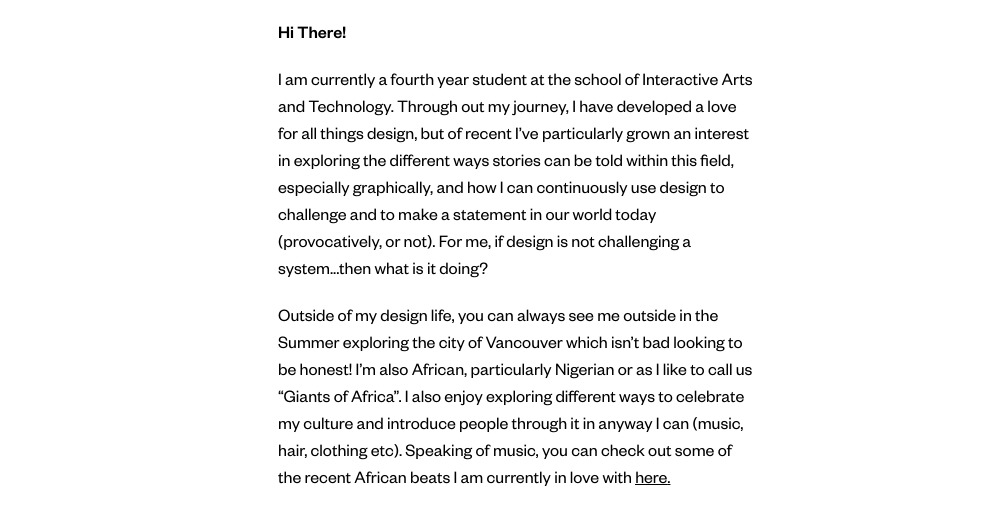
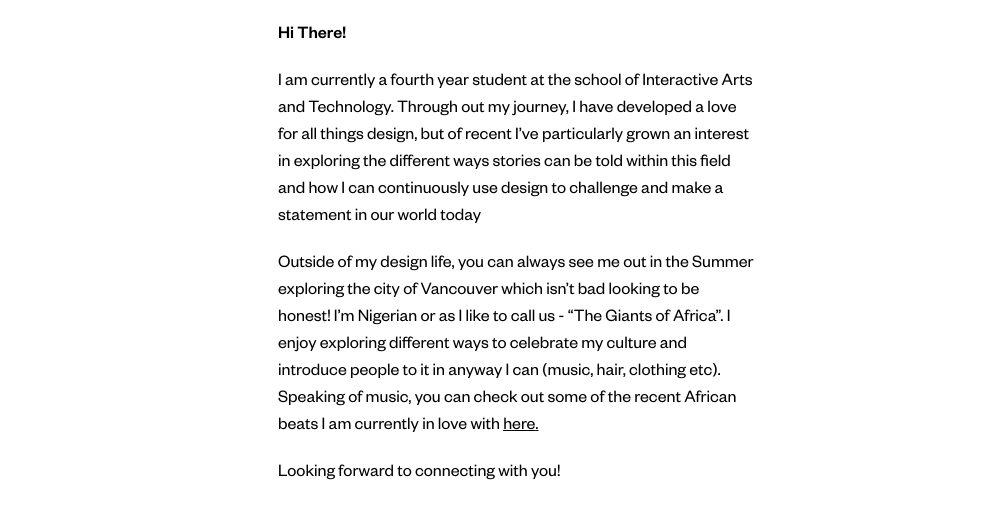
Before and after one commit to claret2002/portfolio2024-v1, a Next.js app: page /about in a window 1280 px wide. Shown: the part 425-941 px from the top of the page, without its empty margins (0-985 px from the left). Built offline with nearby package versions, Linux system fonts and the light colour scheme.

Commit message:
update in about
about

```diff
--- a/src/app/(sub)/about/page.tsx
+++ b/src/app/(sub)/about/page.tsx
@@ -83,18 +83,17 @@ export default function Home() {
                     <p className="text-base font-foundersGrotesk mt-5">
                         I am currently a fourth year student at the school of Interactive Arts and Technology. Through
                         out my journey, I have developed a love for all things design, but of recent I’ve particularly
-                        grown an interest in exploring the different ways stories can be told within this field,
-                        especially graphically, and how I can continuously use design to challenge and to make a
-                        statement in our world today (provocatively, or not). For me, if design is not challenging a
-                        system...then what is it doing?
+                        grown an interest in exploring the different ways stories can be told within this field and
+                        how I can continuously use design to challenge and make a statement in our world today
+
 
                     </p>
 
                     <p className="text-base font-foundersGrotesk mt-5">
-                        Outside of my design life, you can always see me outside in the Summer exploring the city of
-                        Vancouver which isn’t bad looking to be honest! I’m also African, particularly Nigerian or as I
-                        like to call us “Giants of Africa”. I also enjoy exploring different ways to celebrate my
-                        culture and introduce people through it in anyway I can (music, hair, clothing etc). Speaking of
+                        Outside of my design life, you can always see me out in the Summer exploring the city of
+                        Vancouver which isn’t bad looking to be honest! I’m Nigerian or as I like to call us -
+                         “The Giants of Africa”. I enjoy exploring different ways to celebrate my
+                        culture and introduce people to it in anyway I can (music, hair, clothing etc). Speaking of
                         music, you can check out some of the recent African beats I am currently in love with <span
                         className="underline hover:text-customGray ease-in-out duration-300"> <a
                         href="https://open.spotify.com/playlist/47TMnG4C6TgK6udS6AlKF1?si=515dae53dd9a4d26">here</a>. </span>
```
